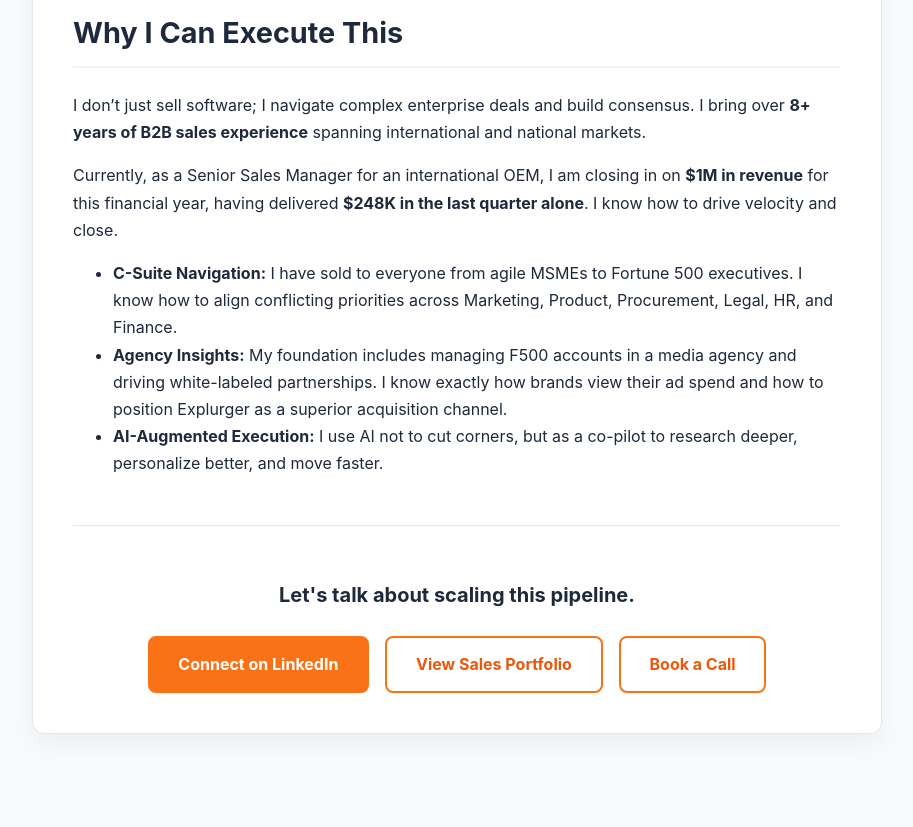
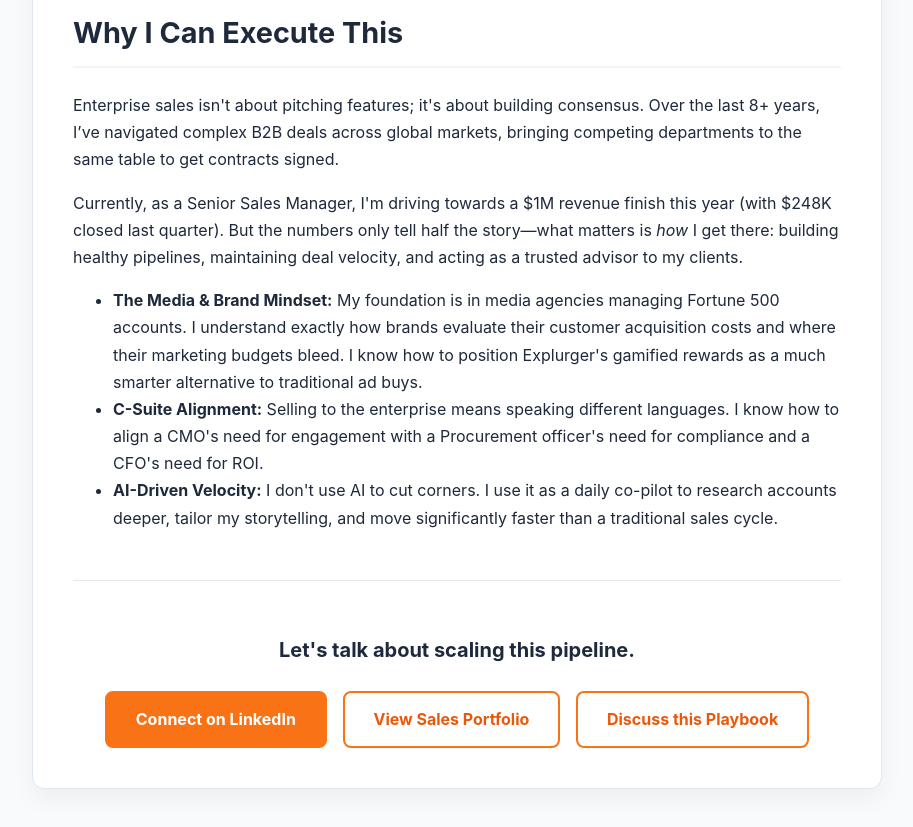
Before and after one commit to aneeshthakral/explurger-strategy, a plain HTML site: page index.html in a window 1280 px wide. Shown: the part 1788-2615 px from the top of the page, without its empty margins (183-1096 px from the left). Before the commit the page ends 2586 px from the top, so only its background shows below. Drawn offline with Linux system fonts and the light colour scheme.

Commit message:
Update index.html

```diff
--- a/index.html
+++ b/index.html
@@ -246,14 +246,14 @@
 
         <div class="card">
             <h2>Why I Can Execute This</h2>
-            <p>I don’t just sell software; I navigate complex enterprise deals and build consensus. I bring over <strong>8+ years of B2B sales experience</strong> spanning international and national markets.</p>
+            <p>Enterprise sales isn't about pitching features; it's about building consensus. Over the last 8+ years, I’ve navigated complex B2B deals across global markets, bringing competing departments to the same table to get contracts signed.</p>
 
-            <p>Currently, as a Senior Sales Manager for an international OEM, I am closing in on <strong>$1M in revenue</strong> for this financial year, having delivered <strong>$248K in the last quarter alone</strong>. I know how to drive velocity and close.</p>
+            <p>Currently, as a Senior Sales Manager, I'm driving towards a $1M revenue finish this year (with $248K closed last quarter). But the numbers only tell half the story—what matters is <em>how</em> I get there: building healthy pipelines, maintaining deal velocity, and acting as a trusted advisor to my clients.</p>
 
             <ul style="margin-bottom: 2rem;">
-                <li><strong>C-Suite Navigation:</strong> I have sold to everyone from agile MSMEs to Fortune 500 executives. I know how to align conflicting priorities across Marketing, Product, Procurement, Legal, HR, and Finance.</li>
-                <li><strong>Agency Insights:</strong> My foundation includes managing F500 accounts in a media agency and driving white-labeled partnerships. I know exactly how brands view their ad spend and how to position Explurger as a superior acquisition channel.</li>
-                <li><strong>AI-Augmented Execution:</strong> I use AI not to cut corners, but as a co-pilot to research deeper, personalize better, and move faster.</li>
+                <li><strong>The Media & Brand Mindset:</strong> My foundation is in media agencies managing Fortune 500 accounts. I understand exactly how brands evaluate their customer acquisition costs and where their marketing budgets bleed. I know how to position Explurger's gamified rewards as a much smarter alternative to traditional ad buys.</li>
+                <li><strong>C-Suite Alignment:</strong> Selling to the enterprise means speaking different languages. I know how to align a CMO's need for engagement with a Procurement officer's need for compliance and a CFO's need for ROI.</li>
+                <li><strong>AI-Driven Velocity:</strong> I don't use AI to cut corners. I use it as a daily co-pilot to research accounts deeper, tailor my storytelling, and move significantly faster than a traditional sales cycle.</li>
             </ul>
 
             <div style="text-align: center; margin-top: 3rem; padding-top: 2rem; border-top: 1px solid #e2e8f0;">
@@ -261,7 +261,7 @@
                 <div class="btn-group">
                     <a href="https://www.linkedin.com/in/aneeshthakral/" target="_blank" class="btn">Connect on LinkedIn</a>
                     <a href="https://aneeshthakral.my.canva.site/sales-portfolio-aneesh-thakral" target="_blank" class="btn-outline">View Sales Portfolio</a>
-                    <a href="https://topmate.io/aneeshthakral/" target="_blank" class="btn-outline">Book a Call</a>
+                    <a href="https://topmate.io/aneeshthakral/" target="_blank" class="btn-outline">Discuss this Playbook</a>
                 </div>
             </div>
         </div>
```
